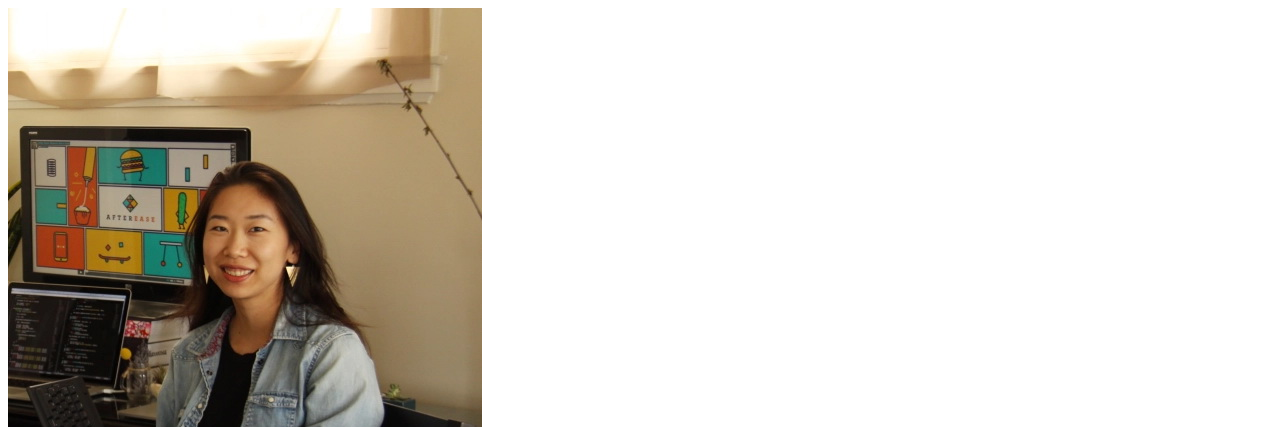
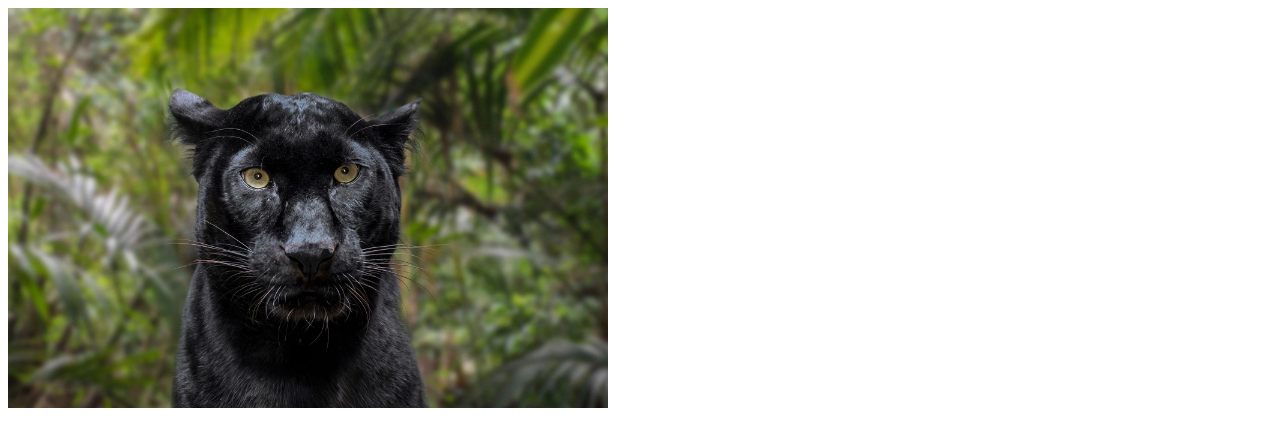
Before and after one commit to 12E247E/cv, a plain HTML site: page index.html in a window 1280 px wide. Shown: the top 427 px of the page. Drawn offline with Linux system fonts and the light colour scheme.

Commit message:
Update index.html

```diff
--- a/index.html
+++ b/index.html
@@ -7,7 +7,7 @@
 </head>
 
 <body>
-  <img src="images\angela_yu.jpg" alt="Angela Yu" />
+  <img src="12E247E.jpg" alt="Peter" width="600" height="400"/>
   <h1> Bakos Péter</h1>
   <strong><a href="https://index.hu/"> Hírek. </a> </strong>
   <p>
```
